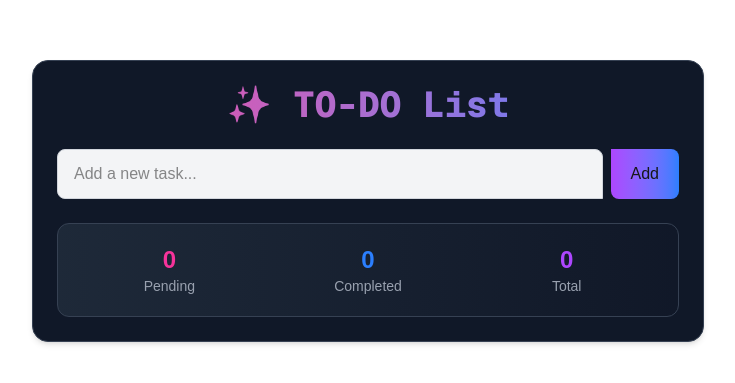
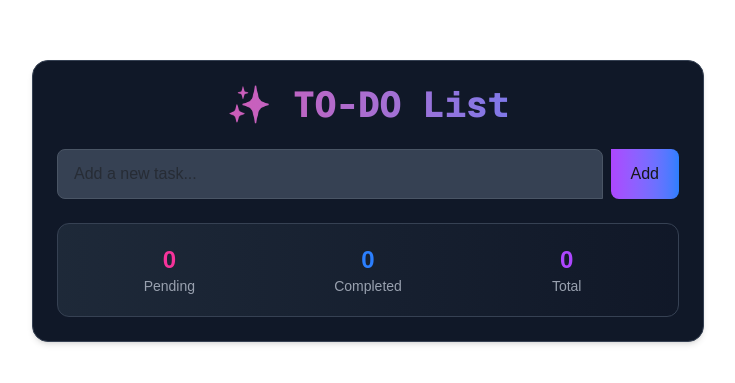
Before and after one commit to Ayomide-Philip/todo-list, a Next.js app: page / in a window 1280 px wide. Shown: the part 199-582 px from the top of the page, without its empty margins (272-1007 px from the left). Built offline with nearby package versions, Linux system fonts and the light colour scheme.

Commit message:
style: update input background color for improved visibility

```diff
--- a/app/componet/todoInputSection.jsx
+++ b/app/componet/todoInputSection.jsx
@@ -9,7 +9,7 @@ export default function TodoInputSection({ setNewTask, addTask, newTask }) {
           setNewTask(e.target.value);
         }}
         value={newTask}
-        className="flex-1 px-4 py-3 rounded-t-lg sm:rounded-l-lg bg-gray-100 dark:bg-gray-700 border border-gray-300 dark:border-gray-600 focus:outline-none focus:border-neon-purple focus:ring-1 focus:ring-neon-purple transition-all duration-300 group-hover:shadow-neon-sm w-full sm:w-auto"
+        className="flex-1 px-4 py-3 rounded-t-lg sm:rounded-l-lg bg-gray-700 border border-gray-600 focus:outline-none focus:border-neon-purple focus:ring-1 focus:ring-neon-purple transition-all duration-300 group-hover:shadow-neon-sm w-full sm:w-auto"
       />
       <button
         id="addTaskBtn"
```
